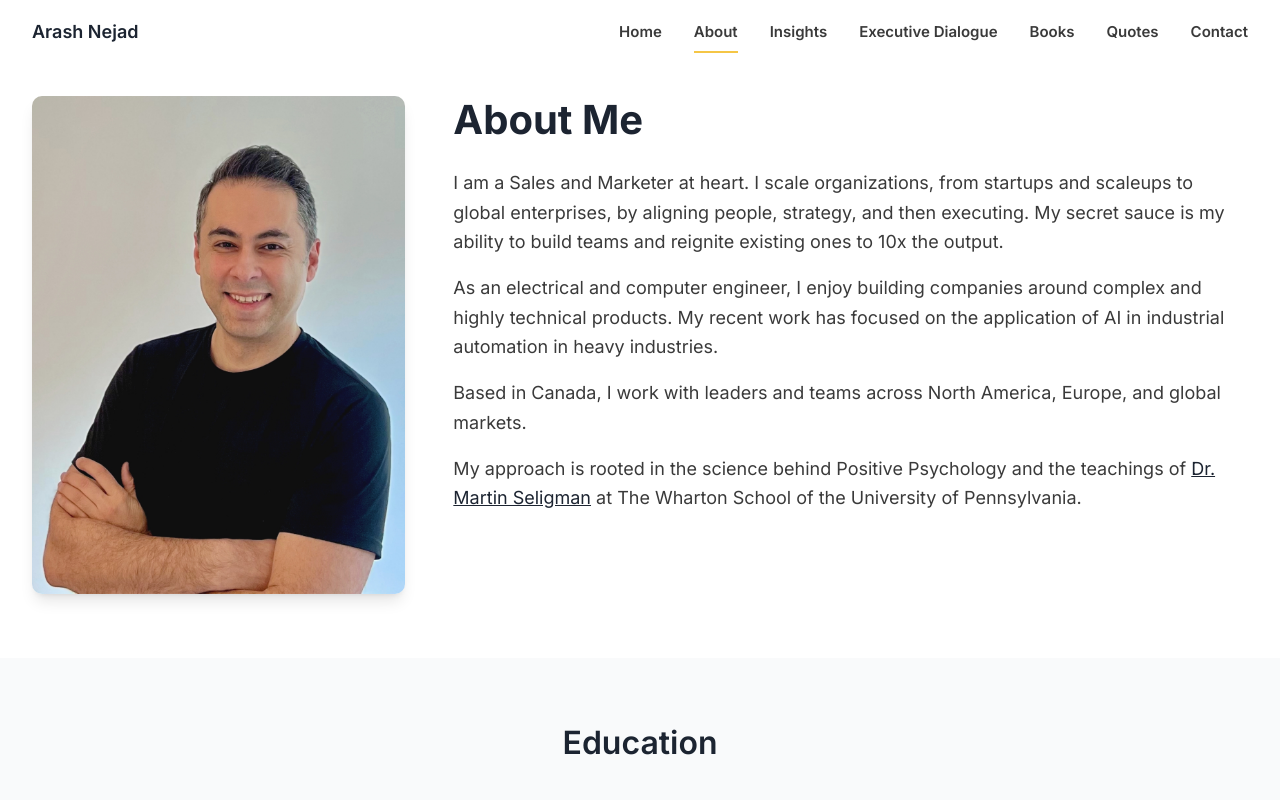
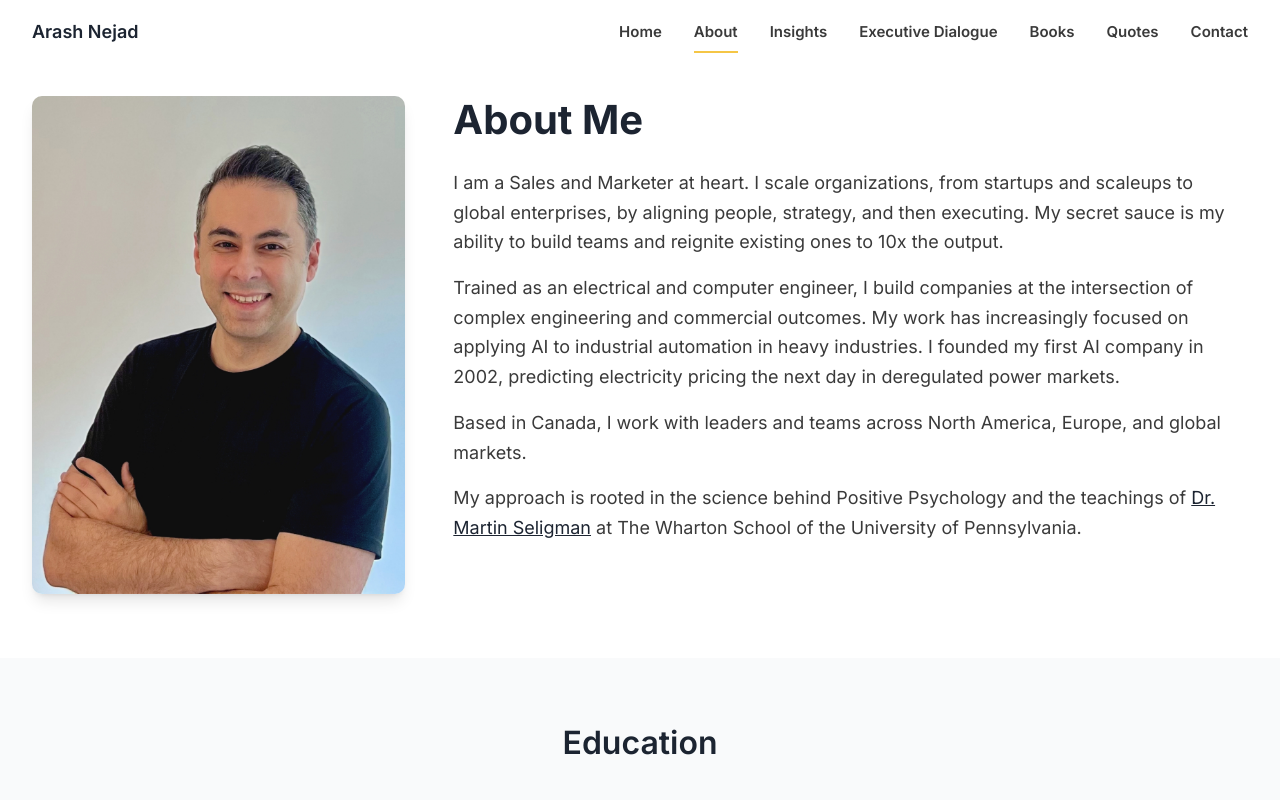
Before and after one commit to arashhappyteams/arashnejad-website, a React (Vite) app: page /about in a window 1280 px wide. Shown: the top 800 px of the page. Built offline with nearby package versions, Linux system fonts and the light colour scheme.

Commit message:
Revise About section for clarity and detail
Updated the description to reflect experience in AI and engineering.

```diff
--- a/src/pages/About.tsx
+++ b/src/pages/About.tsx
@@ -137,7 +137,7 @@ export function About() {
                 I am a Sales and Marketer at heart. I scale organizations, from startups and scaleups to global enterprises, by aligning people, strategy, and then executing. My secret sauce is my ability to build teams and reignite existing ones to 10x the output.
               </p>
               <p className="mb-4">
-                As an electrical and computer engineer, I enjoy building companies around complex and highly technical products. My recent work has focused on the application of AI in industrial automation in heavy industries.
+                Trained as an electrical and computer engineer, I build companies at the intersection of complex engineering and commercial outcomes. My work has increasingly focused on applying AI to industrial automation in heavy industries. I founded my first AI company in 2002, predicting electricity pricing the next day in deregulated power markets.
               </p>
               <p className="mb-4">
                 Based in Canada, I work with leaders and teams across North America, Europe, and global markets.
```
